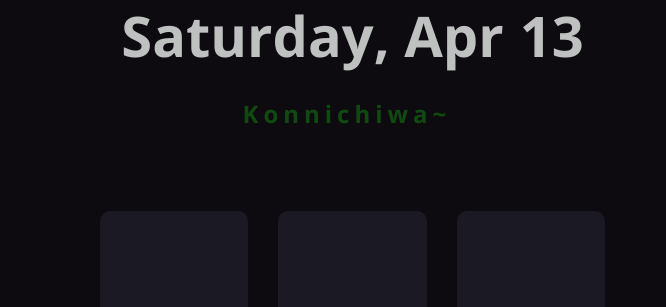
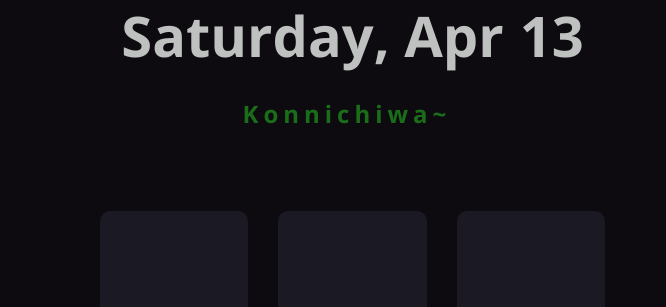
Before and after one commit to NCTona/StartupPage, a website: page index.html in a window 1280 px wide. Shown: the part 224-531 px from the top of the page, 0-666 px from the left. Drawn offline with nearby package versions, Linux system fonts and the light colour scheme; grey boxes are pictures that could not be loaded.

Commit message:
Update colors.css

```diff
--- a/colors.css
+++ b/colors.css
@@ -12,7 +12,7 @@
     --color0: #1B1923;
     --color1: #616B80;
     --color2: #70B3B5;
-    --color3: #114a11;
+    --color3: #1a6e1a;
     --color4: #70B3B4;
     --color5: #A9C370;
     --color6: #EFDFC5;
```
